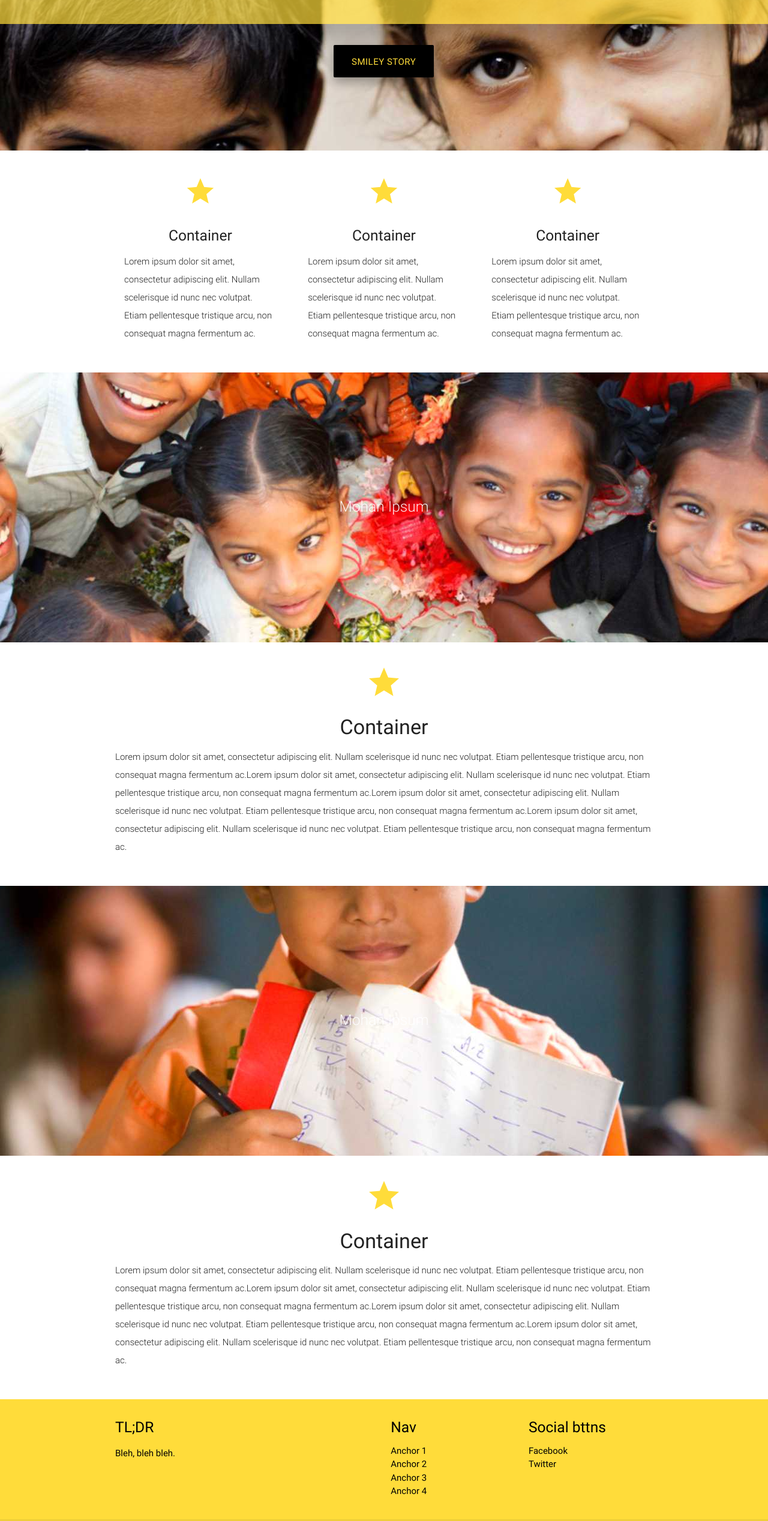
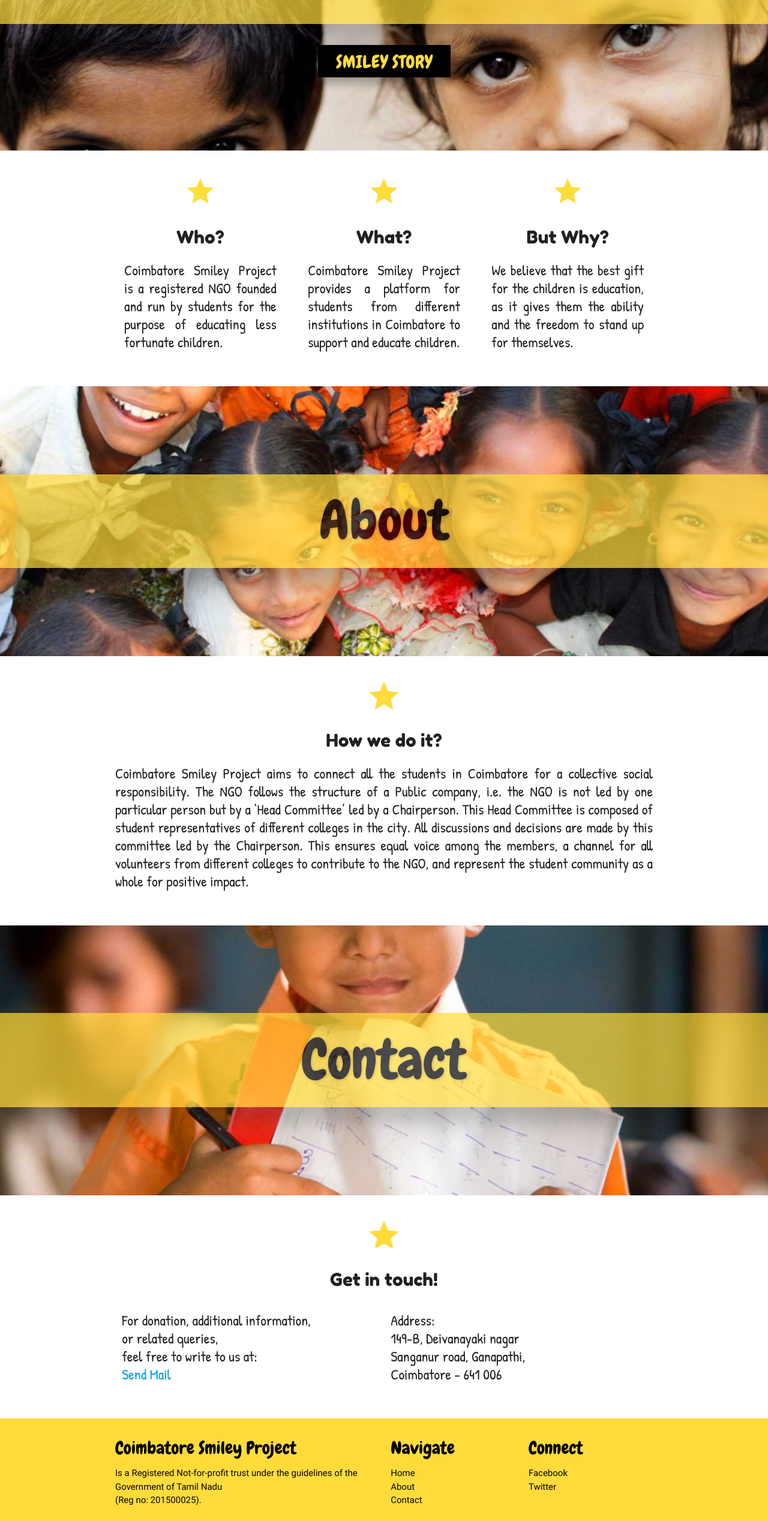
Before and after one commit to mhtmhn/CSP, a plain HTML site: page web/index.html in a window 1280 px wide. Shown: the part 264-2800 px from the top of the page at 60% size. Drawn offline with Linux system fonts and the light colour scheme; a web font is replaced by a local one.

Commit message:
First Draft Complete

```diff
--- a/web/css/style.css
+++ b/web/css/style.css
@@ -14,8 +14,36 @@ nav .brand-logo {
   will-change: top;
 }
 
+.title1{
+    font-family: 'Schoolbell', cursive !important;
+    font-weight: 400 !important;
+    font-size: 44pt !important;
+}
+
+.title2{
+    font-family: 'Chewy', cursive !important;
+    font-weight: 400 !important;
+    font-size: 22pt !important;
+}
+
+.llax-title{
+    color: black;
+    font-family: 'Chewy', cursive !important;
+    font-weight: 400 !important;
+    font-size: 68pt !important;
+}
+
+.p-heading{
+    font-family: 'Fredoka One', cursive !important;
+    font-weight: 400 !important;
+    font-size: 22pt !important;
+}
 p {
-  line-height: 2rem;
+  font-family: 'Patrick Hand', cursive !important;
+  font-weight: 400 !important;
+  font-size: 18pt !important;
+  text-align: justify !important;
+  line-height: 2rem !important;
 }
 
 .button-collapse {
--- a/web/index.html
+++ b/web/index.html
@@ -18,7 +18,7 @@
   <title>Coimbatore Smiley Project</title>
 
   <!-- CSS  -->
-  <link href="https://fonts.googleapis.com/icon?family=Material+Icons" rel="stylesheet">
+  <link href='https://fonts.googleapis.com/css?family=Material+Icons|Schoolbell|Chewy|Patrick+Hand|Fredoka+One' rel='stylesheet' type='text/css'>
   <link href="css/normalize.min.css" type="text/css" rel="stylesheet" media="screen,projection"/>
   <link href="css/materialize.min.css" type="text/css" rel="stylesheet" media="screen,projection"/>
   <link href="css/style.css" type="text/css" rel="stylesheet" media="screen,projection"/>
@@ -34,14 +34,14 @@
     <div class="nav-wrapper container">
       <a id="logo-container" href="#secn0" class="brand-logo"><img src="img/icon/192.png" class="logo-img"></img></a>
       <ul class="right hide-on-med-and-down">
-        <li><a href="#secn1">Nav</a></li>
-        <li><a href="#secn2">Nav</a></li>
+        <li><a href="#secn1">About</a></li>
+        <li><a href="#secn2">Contact</a></li>
       </ul>
 
       <ul id="nav-mobile" class="side-nav">
-        <li><a href="#secn0">Nav</a></li>
-        <li><a href="#secn1">Nav</a></li>
-        <li><a href="#secn2">Nav</a></li>
+        <li><a href="#secn0">Home</a></li>
+        <li><a href="#secn1">About</a></li>
+        <li><a href="#secn2">Contact</a></li>
       </ul>
       <a href="" data-activates="nav-mobile" class="button-collapse"><i class="material-icons">menu</i></a>
     </div>
@@ -58,12 +58,12 @@
     <div class="section no-pad-bot">
       <div class="container">
         <br><br>
-        <h1 id="logo-banner-text" class="header center text-lighten-2 tshadow brand-color">Coimbatore Smiley Project</h1>
+        <h1 id="logo-banner-text" class="header center text-lighten-2 tshadow brand-color title1">Coimbatore Smiley Project</h1>
         <div class="row center">
-          <h5 id="logo-banner-text" class="header col s12 text-lighten-3 tshadow">Funding education. Funding progress.</h5>
+          <h5 id="logo-banner-text" class="header col s12 text-lighten-3 tshadow title2">Funding education. Funding progress.</h5>
         </div>
         <div class="row center">
-          <a href="#" id="button" class="z-depth-2 btn-large waves-effect waves-light brand-color black lighten-1">Smiley Story</a>
+          <a href="#" id="button" class="z-depth-2 btn-large waves-effect waves-light brand-color black lighten-1 title2">Smiley Story</a>
         </div>
         <br><br>
       </div>
@@ -80,27 +80,27 @@
         <div class="col s12 m4">
           <div class="icon-block">
             <h2 class="center brand-color"><i class="material-icons">grade</i></h2>
-            <h5 class="center">Container</h5>
+            <h5 class="center p-heading">Who?</h5>
 
-            <p class="light">Lorem ipsum dolor sit amet, consectetur adipiscing elit. Nullam scelerisque id nunc nec volutpat. Etiam pellentesque tristique arcu, non consequat magna fermentum ac.</p>
+            <p class="light">Coimbatore Smiley Project is a registered NGO founded and run by students for the purpose of educating less fortunate children.</p>
           </div>
         </div>
 
         <div class="col s12 m4">
           <div class="icon-block">
             <h2 class="center brand-color"><i class="material-icons">grade</i></h2>
-            <h5 class="center">Container</h5>
+            <h5 class="center p-heading">What?</h5>
 
-            <p class="light">Lorem ipsum dolor sit amet, consectetur adipiscing elit. Nullam scelerisque id nunc nec volutpat. Etiam pellentesque tristique arcu, non consequat magna fermentum ac.</p>
+            <p class="light">Coimbatore Smiley Project provides a platform for students from different institutions in Coimbatore to support and educate children.</p>
           </div>
         </div>
 
         <div class="col s12 m4">
           <div class="icon-block">
             <h2 class="center brand-color"><i class="material-icons">grade</i></h2>
-            <h5 class="center">Container</h5>
+            <h5 class="center p-heading">But Why?</h5>
 
-            <p class="light">Lorem ipsum dolor sit amet, consectetur adipiscing elit. Nullam scelerisque id nunc nec volutpat. Etiam pellentesque tristique arcu, non consequat magna fermentum ac.</p>
+            <p class="light">We believe that the best gift for the children is education, as it gives them the ability and the freedom to stand up for themselves.</p>
           </div>
         </div>
       </div>
@@ -110,10 +110,10 @@
 
     <section id=secn1>
   <div class="parallax-container valign-wrapper">
-    <div class="section no-pad-bot">
+    <div class="section no-pad-bot brand-logo-bg z-depth-5">
       <div class="container">
         <div class="row center">
-          <h5 class="header col s12 light">Mohan Ipsum</h5>
+          <h5 class="header col s12 light center llax-title tshadow">About</h5>
         </div>
       </div>
     </div>
@@ -127,20 +127,19 @@
       <div class="row">
         <div class="col s12 center">
           <h3 class="center black-text"><i class="medium material-icons brand-color">grade</i></h3>
-          <h4>Container</h4>
-          <p class="left-align light">Lorem ipsum dolor sit amet, consectetur adipiscing elit. Nullam scelerisque id nunc nec volutpat. Etiam pellentesque tristique arcu, non consequat magna fermentum ac.Lorem ipsum dolor sit amet, consectetur adipiscing elit. Nullam scelerisque id nunc nec volutpat. Etiam pellentesque tristique arcu, non consequat magna fermentum ac.Lorem ipsum dolor sit amet, consectetur adipiscing elit. Nullam scelerisque id nunc nec volutpat. Etiam pellentesque tristique arcu, non consequat magna fermentum ac.Lorem ipsum dolor sit amet, consectetur adipiscing elit. Nullam scelerisque id nunc nec volutpat. Etiam pellentesque tristique arcu, non consequat magna fermentum ac.</p>
+          <h4 class="center p-heading">How we do it?</h4>
+          <p class="left-align light">Coimbatore Smiley Project aims to connect all the students in Coimbatore for a collective social responsibility. The NGO follows the structure of a Public company, i.e. the NGO is not led by one particular person but by a ‘Head Committee’ led by a Chairperson. This Head Committee is composed of student representatives of different colleges in the city. All discussions and decisions are made by this committee led by the Chairperson. This ensures equal voice among the members, a channel for all volunteers from different colleges to contribute to the NGO, and represent the student community as a whole for positive impact.  </p>
         </div>
       </div>
-
     </div>
   </div>
 
     <section id=secn2>
   <div class="parallax-container valign-wrapper">
-    <div class="section no-pad-bot">
+    <div class="section no-pad-bot brand-logo-bg z-depth-5">
       <div class="container">
         <div class="row center">
-          <h5 class="header col s12 light">Mohan Ipsum</h5>
+          <h5 class="header col s12 light center llax-title tshadow">Contact</h5>
         </div>
       </div>
     </div>
@@ -148,17 +147,17 @@
   </div>
     </section>
 
-    <div class="container">
+  <div class="container">
     <div class="section">
 
       <div class="row">
         <div class="col s12 center">
           <h3 class="center black-text"><i class="medium material-icons brand-color">grade</i></h3>
-          <h4>Container</h4>
-          <p class="left-align light">Lorem ipsum dolor sit amet, consectetur adipiscing elit. Nullam scelerisque id nunc nec volutpat. Etiam pellentesque tristique arcu, non consequat magna fermentum ac.Lorem ipsum dolor sit amet, consectetur adipiscing elit. Nullam scelerisque id nunc nec volutpat. Etiam pellentesque tristique arcu, non consequat magna fermentum ac.Lorem ipsum dolor sit amet, consectetur adipiscing elit. Nullam scelerisque id nunc nec volutpat. Etiam pellentesque tristique arcu, non consequat magna fermentum ac.Lorem ipsum dolor sit amet, consectetur adipiscing elit. Nullam scelerisque id nunc nec volutpat. Etiam pellentesque tristique arcu, non consequat magna fermentum ac.</p>
+          <h4 class="center p-heading">Get in touch!</h4>
+          <p class="left-align light col s6">For donation, additional information,<br>or related queries,<br>feel free to write to us at:<br><a href="mailto:coimbatoresmileyproject@gmail.com?Subject=I want to help you make children smile!" target="_top">Send Mail</a></p>
+          <p class="left-align light col s6">Address:<br>149-B, Deivanayaki nagar<br>Sanganur road, Ganapathi,<br>Coimbatore -  641 006</p>
         </div>
       </div>
-
     </div>
   </div>
 
@@ -166,32 +165,31 @@
     <div class="container">
       <div class="row">
         <div class="col l6 s12">
-          <h5 class="black-text">TL;DR</h5>
-          <p class="black-text text-lighten-4">Bleh, bleh bleh.</p>
-
-
+          <h5 class="black-text title2">Coimbatore Smiley Project</h5>
+            <ul>
+                <li class="black-text text-lighten-4">Is a Registered Not-for-profit trust under the guidelines of the Government of Tamil Nadu<br>(Reg no: 201500025). </li>
+            </ul>
         </div>
         <div class="col l3 s12">
-          <h5 class="black-text">Nav</h5>
+          <h5 class="black-text title2">Navigate</h5>
           <ul>
-            <li><a class="black-text" href="#!">Anchor 1</a></li>
-            <li><a class="black-text" href="#!">Anchor 2</a></li>
-            <li><a class="black-text" href="#!">Anchor 3</a></li>
-            <li><a class="black-text" href="#!">Anchor 4</a></li>
+            <li><a class="black-text" href="#secn0">Home</a></li>
+            <li><a class="black-text" href="#secn1">About</a></li>
+            <li><a class="black-text" href="#secn2">Contact</a></li>
           </ul>
         </div>
         <div class="col l3 s12">
-          <h5 class="black-text">Social bttns</h5>
+          <h5 class="black-text title2">Connect</h5>
           <ul>
-            <li><a class="black-text" href="#!">Facebook</a></li>
-            <li><a class="black-text" href="#!">Twitter</a></li>
+            <li><a class="black-text" href="http://www.facebook.com/coimbatoresmileyproject" target="_blank">Facebook</a></li>
+            <li><a class="black-text" href="http://www.twitter.com/Smiley_Army" target="_blank">Twitter</a></li>
           </ul>
         </div>
       </div>
     </div>
     <div class="footer-copyright">
       <div class="container">
-      Made by <a class="brown-text text-lighten-3" href="http://mohitmohan.xyz">Mohit Mohan</a>
+      Made by <a class="brown-text text-lighten-3" href="http://mohitmohan.xyz" target="_blank">Mohit Mohan</a>
       </div>
     </div>
   </footer>
```
